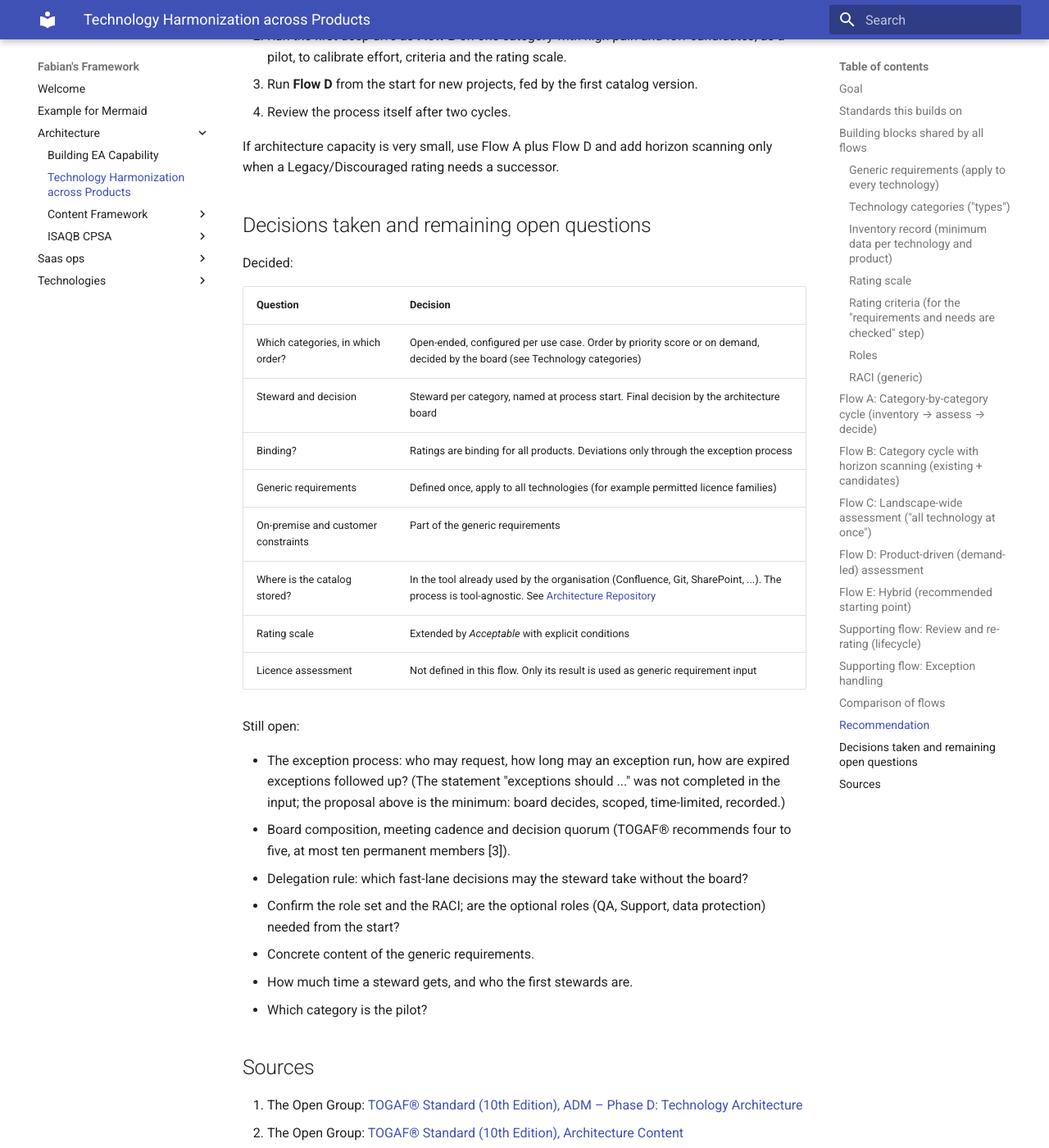
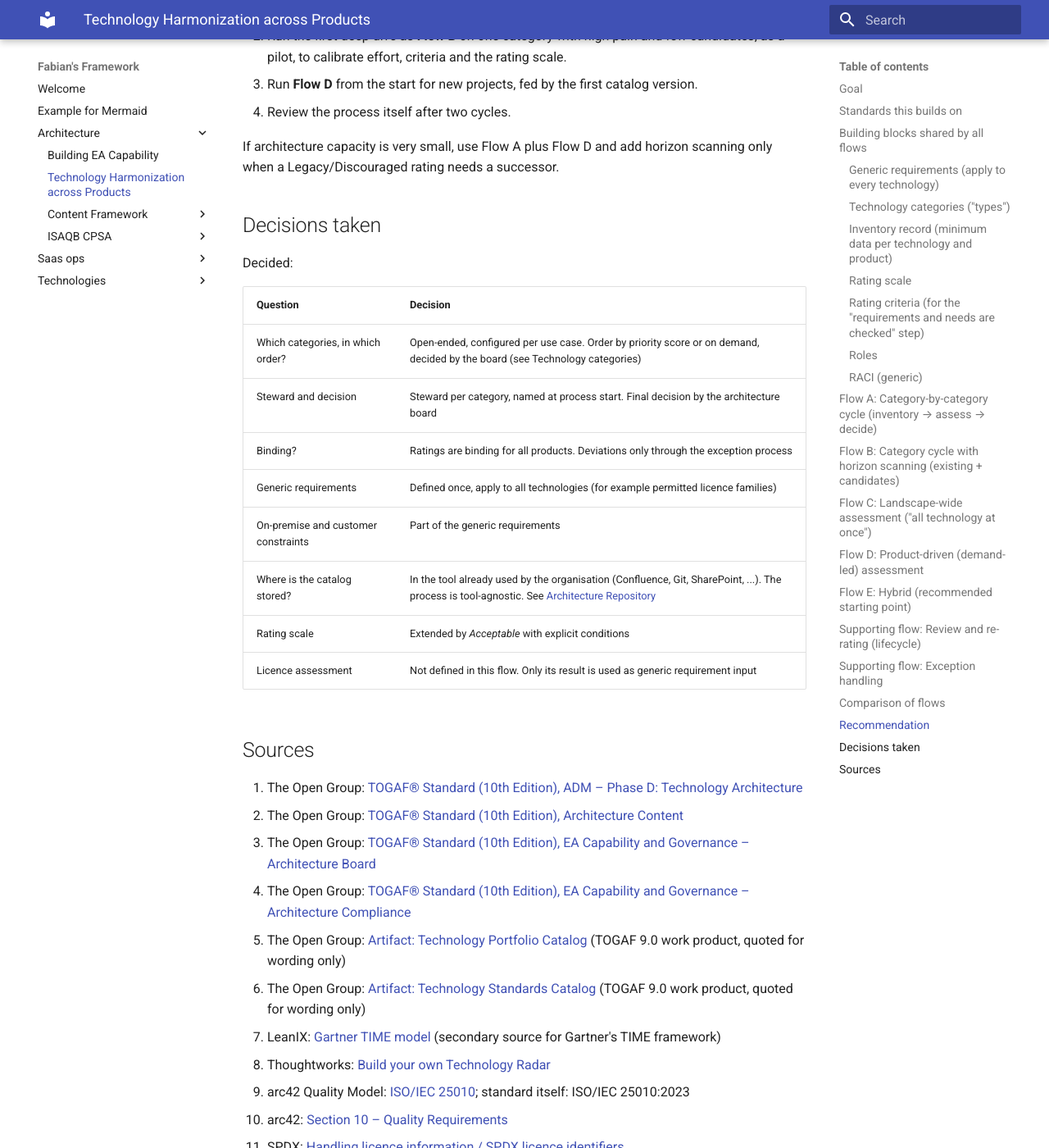
Before and after one commit to Kikkirej/framework, an MkDocs documentation site: the page built from docs/Architecture/technology-harmonization.md, in a window 1280 px wide and 1400 px high, scrolled down 20036 px. Shown: the whole window at 82% size. Built offline with MkDocs 1.6.1 and Material for MkDocs 9.7.7, drawn with Linux system fonts in a browser that asks for light colours; some of the changed text lies outside the part shown.

Commit message:
📝 technology harmonization: remove open questions
Co-Authored-By: Claude Sonnet 5.5 <noreply@anthropic.com>
Claude-Session: https://claude.ai/code/session_01JezYix5oDjeKtVi54fWL1D

```diff
--- a/docs/Architecture/technology-harmonization.md
+++ b/docs/Architecture/technology-harmonization.md
@@ -179,7 +179,7 @@ R = responsible (does the work), A = accountable (one per row, owns the result),
 
 Notes:
 
-* The board stays small. Decisions in the fast lane may be **delegated** to the steward for low-impact cases (for example a library inside a Preferred framework). The delegation rule is set by the board and listed as open question.
+* The board stays small. Decisions in the fast lane may be **delegated** to the steward for low-impact cases (for example a library inside a Preferred framework). The delegation rule is set by the board.
 * PM is accountable for migrations and exceptions because they own the product's priorities and budget. Delivering the change is DEV and DEL.
 
 ---
@@ -490,7 +490,7 @@ Roles not involved by default: DEL, PRO, LEG (consulted only when the exception
 
 If architecture capacity is very small, use Flow A plus Flow D and add horizon scanning only when a Legacy/Discouraged rating needs a successor.
 
-## Decisions taken and remaining open questions
+## Decisions taken
 
 Decided:
 
@@ -504,16 +504,6 @@ Decided:
 | Where is the catalog stored? | In the tool already used by the organisation (Confluence, Git, SharePoint, ...). The process is tool-agnostic. See [Architecture Repository](Content-Framework/Documents/arch-repository.md) |
 | Rating scale | Extended by *Acceptable* with explicit conditions |
 | Licence assessment | Not defined in this flow. Only its result is used as generic requirement input |
-
-Still open:
-
-* The exception process: who may request, how long may an exception run, how are expired exceptions followed up? (The statement "exceptions should ..." was not completed in the input; the proposal above is the minimum: board decides, scoped, time-limited, recorded.)
-* Board composition, meeting cadence and decision quorum (TOGAF® recommends four to five, at most ten permanent members [3]).
-* Delegation rule: which fast-lane decisions may the steward take without the board?
-* Confirm the role set and the RACI; are the optional roles (QA, Support, data protection) needed from the start?
-* Concrete content of the generic requirements.
-* How much time a steward gets, and who the first stewards are.
-* Which category is the pilot?
 
 ## Sources
 
```
